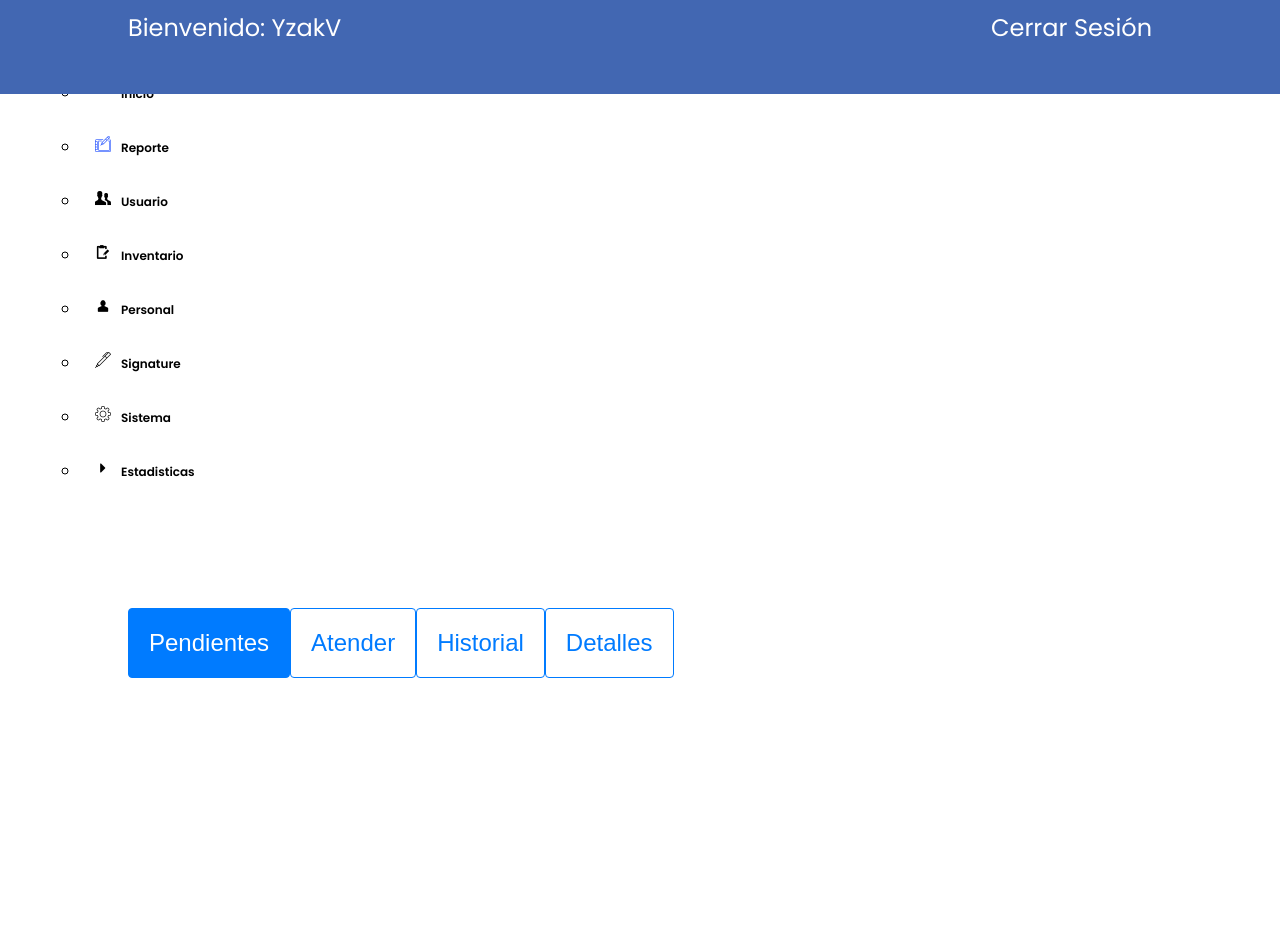
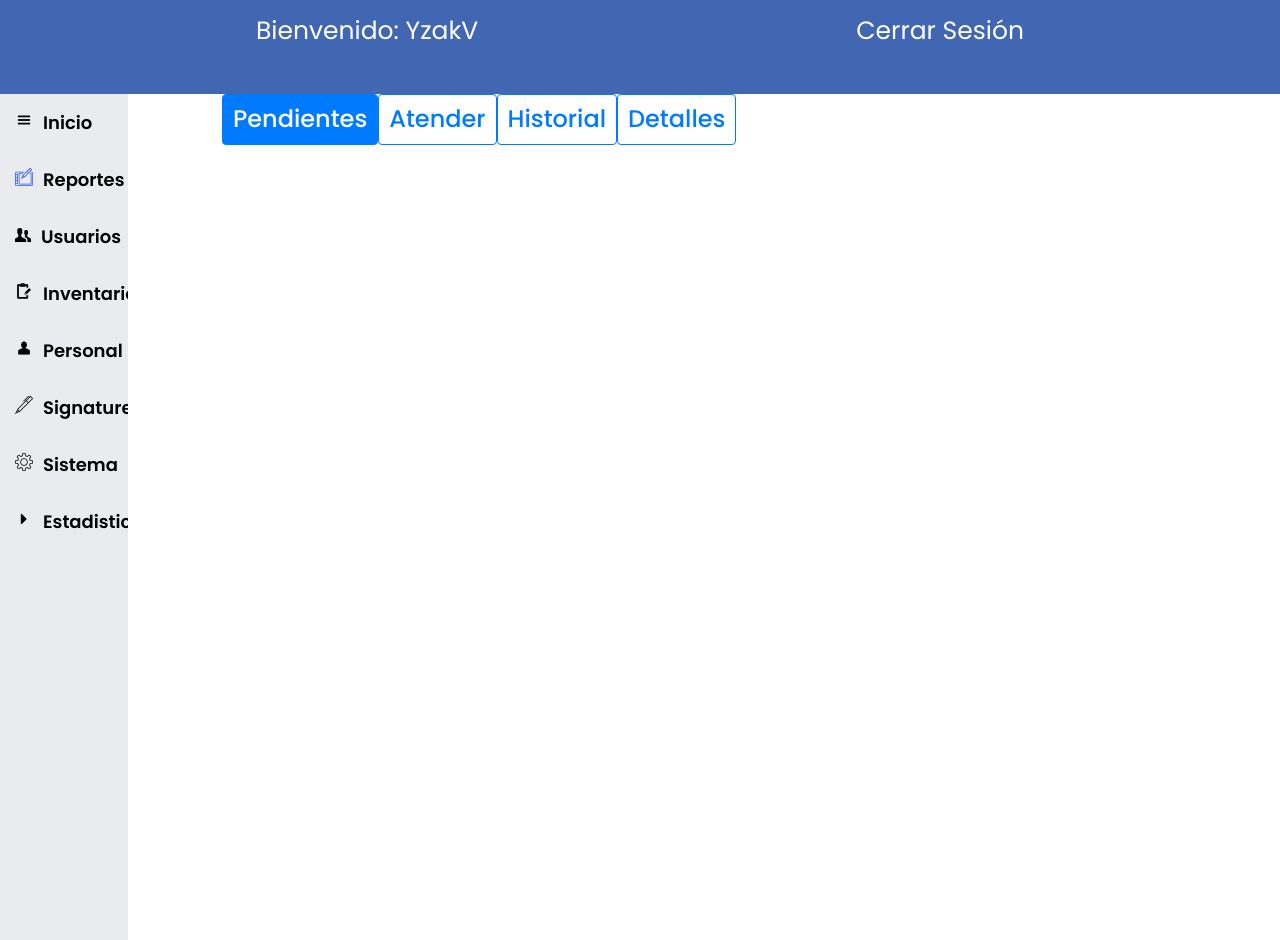
Before and after one commit to GhostDam/webapp, a PHP site: page /reporte.php in a window 1280 px wide. Run offline with PHP 8.4, Linux system fonts and the light colour scheme; a user stored in the database is signed in; data that the repository does not hold is empty; some libraries are stand-ins or nearby versions.

Commit message:
dis shit is nearly done

```diff
--- a/soporte/css/master.css
+++ b/soporte/css/master.css
@@ -9,15 +9,15 @@
 
 /* #ea8b04 */
 }
-*, *:before, *:after {
+/***, *:before, *:after {
   box-sizing: inherit;
-}
+}**/
 body{
   font-family: 'Poppins', sans-serif;
   background: var(--bgc) no-repeat center center fixed;
   background-size: cover;
   background-repeat: no-repeat;
-  background-attachment: fixed;
+ background-attachment: fixed;
   height: 100%;
   margin: 0;
   color:var(--texto);
@@ -34,29 +34,29 @@ i.icon-trash-o{
 i{
   color:var(--i);
 }
-/*header*/
+/*header Barra Principal*/
 header{
   position: fixed;
   /**background:var(--img1);**/
-  width: 100%;
+  width: 100%;/**Barra principal**/
   height: 10vh;
   background-color: var(--head);
-  font-size: 24px;
+  font-size: 25px;
   color: white;
   z-index: 2;
 }
 nav.session{
   list-style:none;
   display: flex;
-  margin: 0 10%;
+  margin: 2 20%;
   justify-content: space-between;
   padding-top: 10px;
 }
 
 header:after{
   content: '';
-  /**border-bottom: 3px solid var(--texto);**/
-  margin: 0 auto;
+ /*border-bottom: 3px solid var(--texto);**/
+   margin: 0 auto;
   height: 2px;
   width: 80%;
   display: block;
@@ -65,10 +65,11 @@ nav.session a{
   color: white;
   text-decoration: none;
 }
+
 /*header*/
 h2{
   margin: 0;
-  font-family: 'Rubik', sans-serif;
+  font-family: 'Poppins', sans-serif;
   font-size: 1.5rem!important;
 }
 /* h2::after{
@@ -79,6 +80,7 @@ h2{
   display: block;
   font-family: 'Rubik', sans-serif;
 } */
+/***barra principal login**/
 h1{
   margin-top: 10px;
   margin-bottom: 0;
@@ -101,7 +103,7 @@ h1{
   flex-wrap: wrap;
   justify-content: space-between;
   width: 300px;
-  /* height: 90px;
+  /** height: 90px;
   opacity: .8;
   padding: 10px 60px 60px 60px;
   border-radius: 15px;
@@ -115,7 +117,7 @@ h1{
   grid-template-columns:repeat(2, 1fr);
   grid-gap: 10px;
   max-width: 300px;
-  background-color: var(--bsd);
+ background-color: var(--bsd);
   padding: 20px;
   border-radius: 10px;
 }
@@ -139,7 +141,7 @@ h1{
 }
 /**/
 section{
-  padding-top: 10vh;
+  padding: 10vh 10vh 0;
   max-width: 80%;
   margin: 0 auto;
 }
@@ -152,8 +154,11 @@ section{
   height: 100vh;
   background: var(--bsd);
   /**border-top-right-radius: 10px;**/
+  overflow-y: hidden;
 }
-
+nav.navbar{
+  padding: 0!important;
+}
 .navbar .list-navbar {
   list-style: none;
 }
@@ -171,7 +176,7 @@ section{
 .list-navbar > li > a{
   font-weight: 700;
   text-decoration: none;
-  font-size: 12px;
+  font-size: 18px;
 }
 .list-navbar > .inv > ul{
   list-style:none;
@@ -212,7 +217,7 @@ section{
 .notes:hover{
   height: 100%;
 }**/
-.stick{
+/**.stick{
   margin-bottom: 5px;
   border: 1px solid gray;
   border-radius: 10px;
@@ -222,10 +227,10 @@ section{
 }
 /*notes*/
 /*panel-display*/
-.buscador{
+/**.buscador{
   margin: 0 auto;
-}
-.respuesta{
+}**/
+/**.respuesta{
   margin: 0 auto;
   text-align: center;
   display: flex;
@@ -383,7 +388,7 @@ option{
 }
 .btn{
   grid-area: bt;
-  padding: 20px;
+  padding: 10px;
 }
 .edicion{
   max-width: 100%;
@@ -417,9 +422,6 @@ legend{
 .historial span{
   font-weight: bold;
   margin-top: 10px;
-}
-.now{
-  background-color: var(--active);
 }
 /*historial*/
 .eq{
--- a/soporte/fn/report.js
+++ b/soporte/fn/report.js
@@ -13,7 +13,7 @@
   })
 /*cargar pendients*/
 /*enviar a attend*/
-  $(document).on("click", ".reporte .atender", function(){
+  $(document).on("click", ".atender", function(){
     var id = $(this).prop('value');
     //swal
     swal({
@@ -36,7 +36,7 @@
   })
 /*enviar a attend*/
 /*Enviar a firma reportes por firmar*/
-$(document).on("click", ".reporte .firmar", function(){
+$(document).on("click", ".firmar", function(){
   var url = 'http://localhost/JCF/imjuve/sistema%20soporte/soporte/signature.php'
   var id = $(this).prop('value');
   var redir = `${url}#${id}`
@@ -154,16 +154,28 @@ function carga(){
     nums = load/10;
     nums = Math.ceil(nums)
     for (var i = 1; i <= nums; i++) {
-      $('#pages').append(`<li class=${i-1}>${i}</li>`)
+      // $('#pages').append(`<li class=${i-1} page-item>${i}</li>`)
+      $('#pages').append(`<li class='${i-1} page-item'><a class="page-link" href="#">${i}</a></li>`)
+
+//
+
     }
-    $("#pages li:first").addClass("now")
+    $("#pages li:first").addClass("active")
   })
 }
+
+// <div class="btn-toolbar" role="toolbar" aria-label="Toolbar with button groups">
+//   <div class="btn-group mr-2" role="group" aria-label="First group">
+//     <button type="button" class="btn btn-secondary">1</button>
+//     <button type="button" class="btn btn-secondary">2</button>
+//     <button type="button" class="btn btn-secondary">3</button>
+//     <button type="button" class="btn btn-secondary">4</button>
+//   </div>
 //carga de total
 //vista
 $(document).on('click', '#pages li', function(){
-  $("#pages li").removeClass("now");
-  $(this).addClass("now")
+  $("#pages li").removeClass("active");
+  $(this).addClass("active")
   var where = $(this).attr('class');
   var where = parseInt(where)
   vista(where*10);
--- a/soporte/index.php
+++ b/soporte/index.php
@@ -47,8 +47,8 @@
     <div class="tab-content" id="pills-tabContent">
       <div class="tab-pane fade show active" id="section-1" role="tabpanel" aria-labelledby="index-1">
 
-        <div class="form-group">
-            <label for="nombre" class="col-sm-2 col-form-label">Usuario:</label>
+        <div class="form-group alert alert-primary">
+            <label for="nombre" class="col-sm-6 col-form-label">Ingresa el usuario que reporta:</label>
             <input type="text" class="form-control col-6" id="usr" name="nombre" required autocomplete="off" placeholder="Ejemplo: SISTEMAS3">
         </div>
 
--- a/soporte/inventarios.php
+++ b/soporte/inventarios.php
@@ -4,6 +4,7 @@
 ?><html lang="en" dir="ltr">
 <head>
   <meta charset="utf-8">
+  <meta name="viewport" content="width=device-width, user-scalable=yes">
   <script src="https://code.jquery.com/jquery-3.4.0.js"
   integrity="sha256-DYZMCC8HTC+QDr5QNaIcfR7VSPtcISykd+6eSmBW5qo="
   crossorigin="anonymous"></script>
--- a/soporte/login.php
+++ b/soporte/login.php
@@ -24,10 +24,12 @@
                         <div class="col">
                           <input type="text"class="form-control col-5" id="usuario" name="usuario" required>
                             </div>
+                            <br>
                     <label for="contraseña">CONTRASEÑA: </label>
                   <div class="col align-self-end">
               <input type="password" class="form-control col-5" id="contraseña" name="contraseña" required>
             </div>
+            <br>
       <button type="submit" class="btn btn-primary" value="entrar">ENTRAR</button>
           </form>
           </div>
--- a/soporte/reporte.php
+++ b/soporte/reporte.php
@@ -2,9 +2,10 @@
     @session_start();
     if(!isset($_SESSION["usuario"])) header("location: login.php");
 ?>
-<html lang="en" dir="ltr">
+<html lang="es" dir="ltr">
 <head>
   <meta charset="utf-8">
+  <meta name="viewport" content="width=device-width, user-scalable=yes">
   <script src="https://code.jquery.com/jquery-3.4.0.js"integrity="sha256-DYZMCC8HTC+QDr5QNaIcfR7VSPtcISykd+6eSmBW5qo="crossorigin="anonymous"></script>
   <script src="https://unpkg.com/sweetalert/dist/sweetalert.min.js"></script>
   <script src="global.js"></script>
@@ -68,10 +69,17 @@
             <div id="historial">
             </div>
 
+
             <div class="">
-              <ul class="paginacion" id='pages'>
-              </ul>
+              <nav aria-label="Page navigation example">
+                <ul class="paginacion pagination justify-content-center" id='pages'>
+
+                </ul>
+              </nav>
             </div>
+
+
+
           </div>
           <div class="tab-pane fade" id="section-4" role="tabpanel" aria-labelledby="index-4">
             <div class="col-5">
--- a/soporte/ul.php
+++ b/soporte/ul.php
@@ -1,61 +1,14 @@
-<!doctype html>
-<html lang="en">
-<head>
-
-  <meta charset="utf-8">
-    <meta name="viewport">
-<!--bootstrap-->
-<link rel="stylesheet" href="https://stackpath.bootstrapcdn.com/bootstrap/4.4.1/css/bootstrap.min.css" integrity="sha384-Vkoo8x4CGsO3+Hhxv8T/Q5PaXtkKtu6ug5TOeNV6gBiFeWPGFN9MuhOf23Q9Ifjh" crossorigin="anonymous">
-<link rel="stylesheet" href="css/master.css">
-<link rel="stylesheet" href="https://cdnjs.cloudflare.com/ajax/libs/font-awesome/5.11.2/css/all.css">
-<title>Barra de menú</title>
-</head>
-  <body>
-    <div class="wrapper">
-      <nav id="sidebar">
-     <div class="sidebar-header">
-       <h3>Barra de navegacion</h3>
-            </div>
-   <ul class="list-untyled components">
-    <li class="active">
-      <a href="#homesubmenu" data-toggle="collapse" aria-expanded="false" class="dropdown-toggle">home</a>
-      <ul class="collapse list-navbar" id="homesubmenu">
-
-      <li>
-          <a href="index.php">Reporte</a>
-      </li>
-        <li>
-        <a href="usuarios.php">">Usuarios</a>
-        </li>
-         <li>
-        <a href="Inventarios.php">Inventario</a>
-        </li>
-      <li>
-    <a href="Personal.php">Personal</a>
-        </li>
-      <li>
-        <a href="signature.php">Signature</a>
-      </li>
-    <li>
-        <a href="config.php">configuraciones</a>
-      </li>
-    <li>
-        <a href="estadisticas.php">Estadisticas</a>
-      </li>
-        </ul>
-      </li>
-
-<!--<div class="beside">
-  <nav class="navbar">-->
+<div class="beside">
+  <nav class="navbar">
     <ul class="list-navbar">
-      <li><i class="icon icon-menu <?= $li1; ?>"></i><a href="index.php">Inicio</a></li>
-      <li><i class="icon-design-graphic-tablet-streamline-tablet <?= $li2 ?>"></i><a href="reporte.php">Reporte<small class="vrep"></small></a></li>
-      <li><i class="icon icon-users <?= $li3 ?>"></i><a href="usuarios.php">Usuario</a></li>
-      <li><i class="icon icon-clipboard-pencil <?= $li4 ?>"></i><a href="Inventarios.php">Inventario</a></li>
-      <li><i class="icon-torso <?= $li6 ?>"></i><a href="Personal.php">Personal</a></li>
-      <li><i class="icon icon-pen-streamline-1 <?= $li7 ?>"></i><a href="signature.php">Signature</a></li>
-      <li><i class="icon icon-settings-streamline-1 <?= $li5 ?>"></i><a href="config.php">Sistema</a></li>
-      <li><i class="icon-caret-right <?= $li8 ?>"></i><a href="estadisticas.php">Estadisticas</a></li>
+      <li><a href="index.php"><i class="icon icon-menu <?= $li1; ?>"></i>Inicio</a></li>
+      <li><a href="reporte.php"><i class="icon-design-graphic-tablet-streamline-tablet <?= $li2 ?>"></i>Reportes<small class="vrep"></small></a></li>
+      <li><i class="icon icon-users <?= $li3 ?>"></i><a href="usuarios.php">Usuarios</a></li>
+      <li><a href="Inventarios.php"><i class="icon icon-clipboard-pencil <?= $li4 ?>"></i>Inventarios</a></li>
+      <li><a href="Personal.php"><i class="icon-torso <?= $li6 ?>"></i>Personal</a></li>
+      <li><a href="signature.php"><i class="icon icon-pen-streamline-1 <?= $li7 ?>"></i>Signature</a></li>
+      <li><a href="config.php"><i class="icon icon-settings-streamline-1 <?= $li5 ?>"></i>Sistema</a></li>
+      <li><a href="estadisticas.php"><i class="icon-caret-right <?= $li8 ?>"></i>Estadisticas</a></li>
     </ul>
   </nav>
 </div>
--- a/soporte/usuarios.php
+++ b/soporte/usuarios.php
@@ -4,7 +4,7 @@
 ?>
 <html lang="en" dir="ltr">
 <head>
-  <!-- <meta name="viewport" content="width=device-width, user-scalable=yes"> -->
+  <meta name="viewport" content="width=device-width, user-scalable=yes">
   <meta charset="utf-8">
   <script src="https://code.jquery.com/jquery-3.4.0.js" integrity="sha256-DYZMCC8HTC+QDr5QNaIcfR7VSPtcISykd+6eSmBW5qo=" crossorigin="anonymous"></script>
   <script src="https://unpkg.com/sweetalert/dist/sweetalert.min.js"></script>
```
Also changed, not shown: soporte/fn/report.php (+40 -34 lines), soporte/firmas/firma.27.png (added), soporte/firmas/firma.31.png (added), soporte/firmas/firma.6.png (added).
